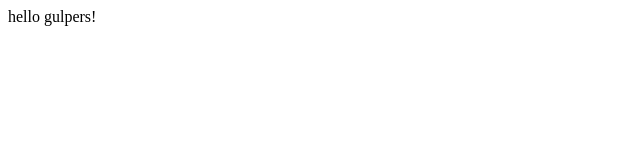
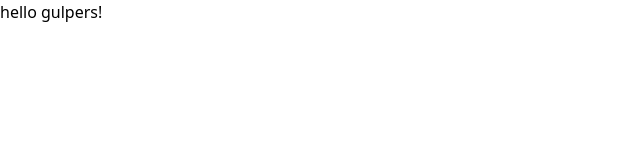
Before and after one commit to janaym/gulp, a Vue app: page / in a window 1280 px wide. Shown: the top 160 px of the page, without its empty margins (0-640 px from the left). Built offline with nearby package versions, Linux system fonts and the light colour scheme.

Commit message:
Setup Tailwind

```diff
--- a/package.json
+++ b/package.json
@@ -8,7 +8,10 @@
     "lint": "vue-cli-service lint"
   },
   "dependencies": {
+    "autoprefixer": "^10.4.16",
     "core-js": "^3.8.3",
+    "postcss": "^8.4.32",
+    "tailwindcss": "^3.3.6",
     "vue": "^3.2.13"
   },
   "devDependencies": {
--- /dev/null
+++ b/postcss.config.js
@@ -0,0 +1,6 @@
+module.exports = {
+  plugins: {
+    tailwindcss: {},
+    autoprefixer: {},
+  },
+}
--- /dev/null
+++ b/src/index.css
@@ -0,0 +1,3 @@
+@tailwind base;
+@tailwind components;
+@tailwind utilities;
--- a/src/main.js
+++ b/src/main.js
@@ -1,5 +1,6 @@
 import { createApp } from 'vue'
 import App from './App.vue'
+import './index.css'
 
 
 createApp(App).mount('#app')
--- /dev/null
+++ b/tailwind.config.js
@@ -0,0 +1,9 @@
+/** @type {import('tailwindcss').Config} */
+module.exports = {
+  purge: ['./index.html', './src/**/*.{vue, js, jsx}'],
+  content: [],
+  theme: {
+    extend: {},
+  },
+  plugins: [],
+}
```
